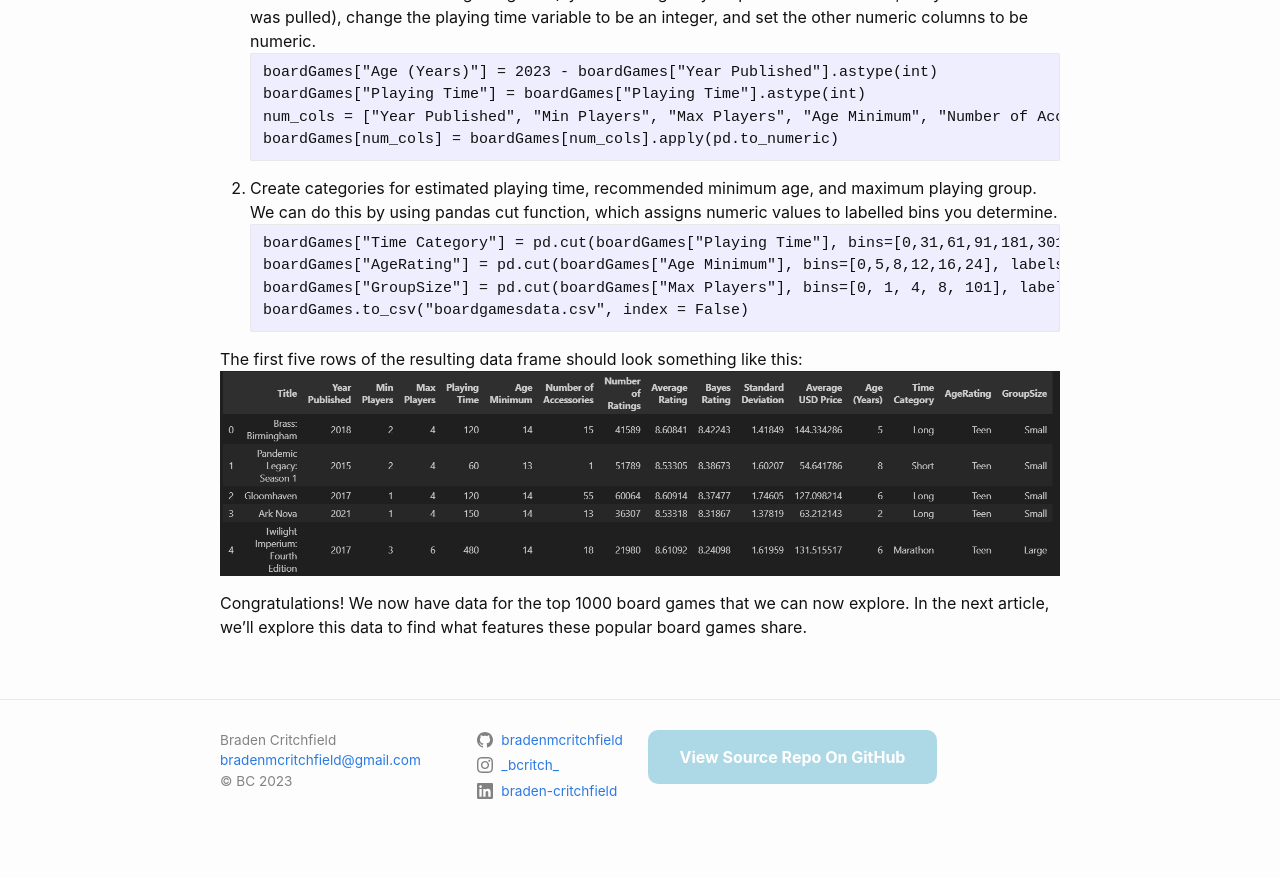
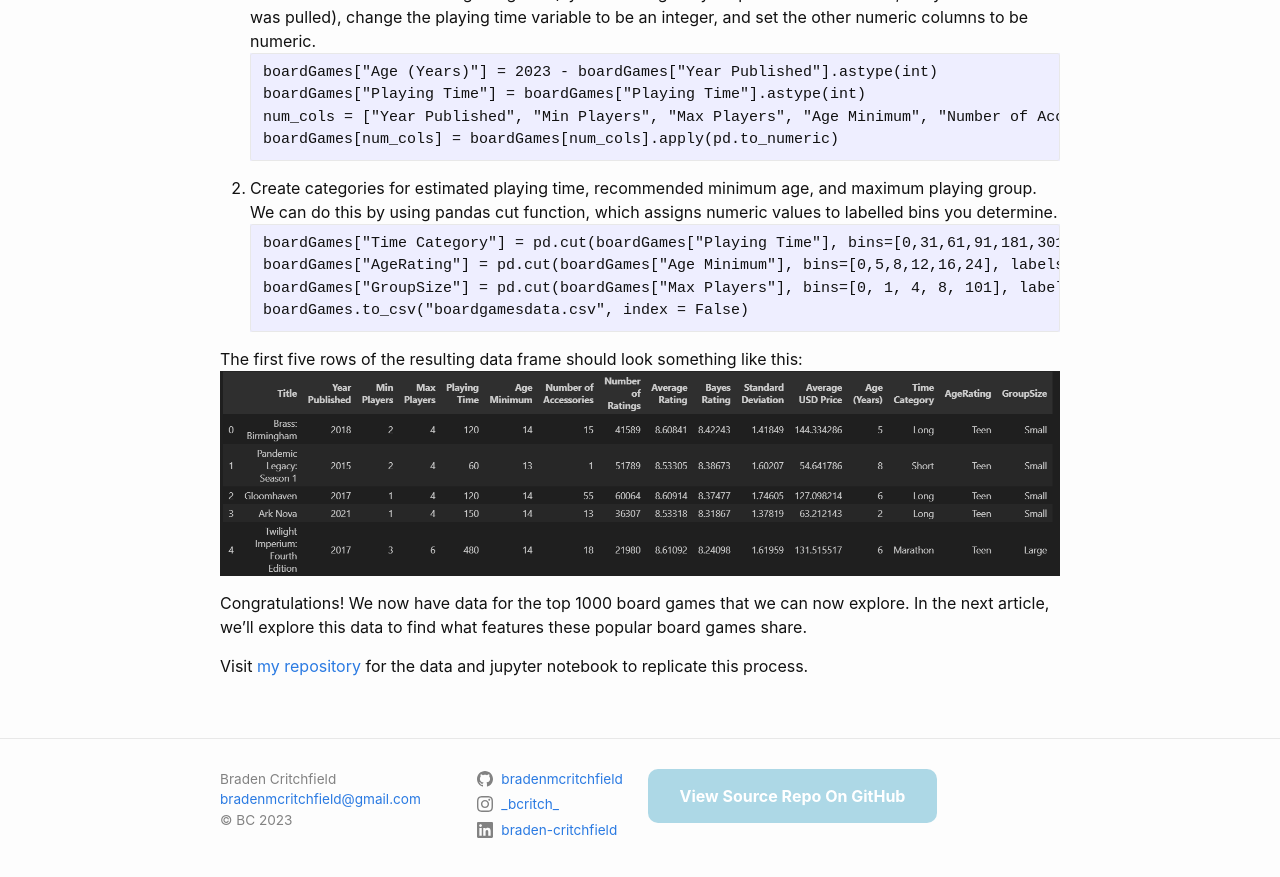
Before and after one commit to bradenmcritchfield/bradenmcritchfield.github.io, a Jekyll site: the page built from _posts/2023-12-12-Board-Game-Bonanza-Data-Collection.md, in a window 1280 px wide and 900 px high, scrolled down 4182 px. Shown: the top 877 px of the window. Built offline with Jekyll 4.4.1, drawn with Linux system fonts in a browser that asks for light colours; comment, search, counter and statistics services are not loaded.

Commit message:
Update post

```diff
--- a/_posts/2023-12-12-Board-Game-Bonanza-Data-Collection.md
+++ b/_posts/2023-12-12-Board-Game-Bonanza-Data-Collection.md
@@ -150,3 +150,5 @@ The first five rows of the resulting data frame should look something like this:
 ![Boardgames dataframe](/assets/images/BoardGamesDataframe.png)
 
 Congratulations! We now have data for the top 1000 board games that we can now explore. In the next article, we'll explore this data to find what features these popular board games share.
+
+Visit [my repository](https://github.com/bradenmcritchfield/semester_project/tree/main/DataProject) for the data and jupyter notebook to replicate this process.
```
